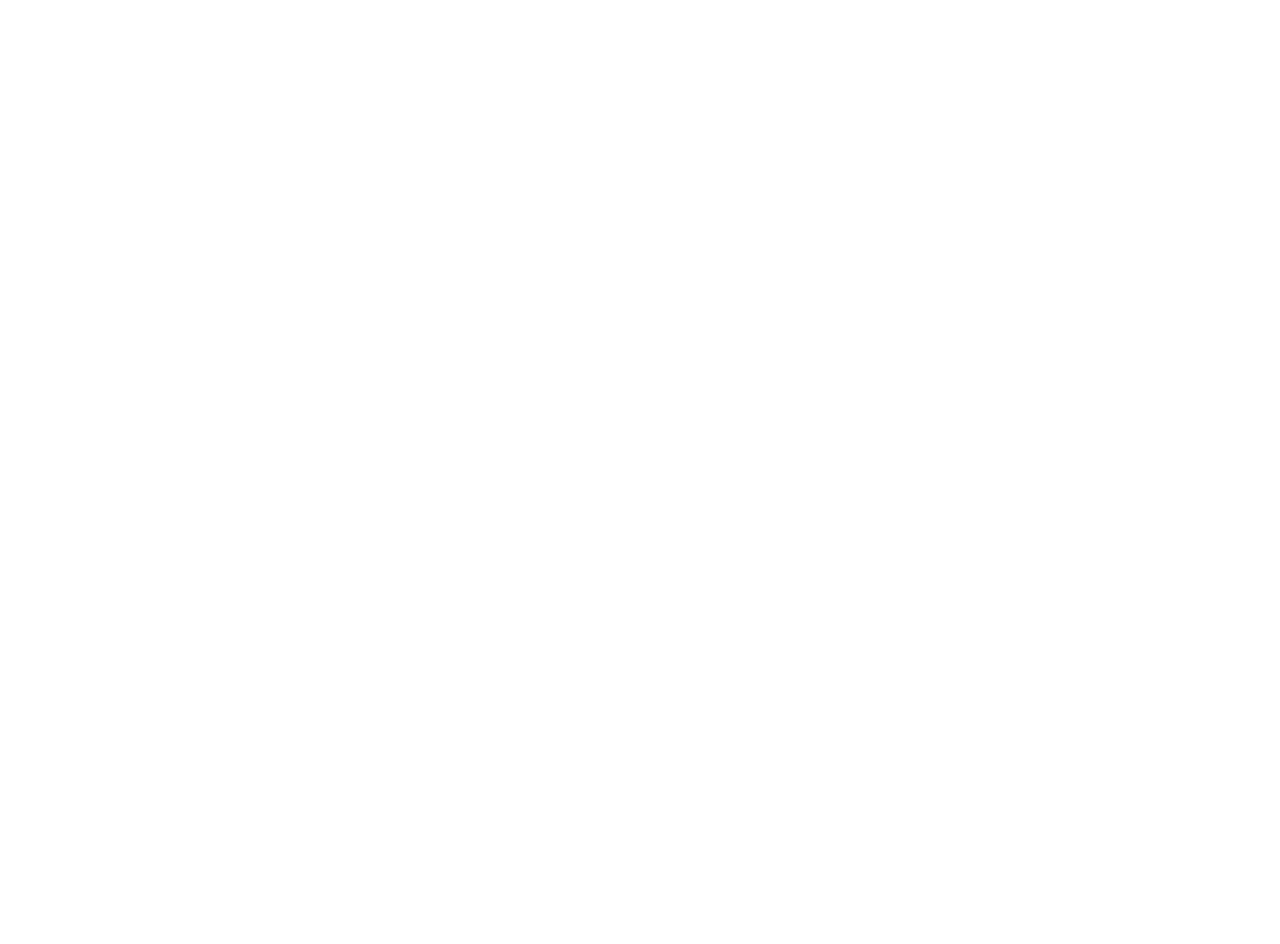
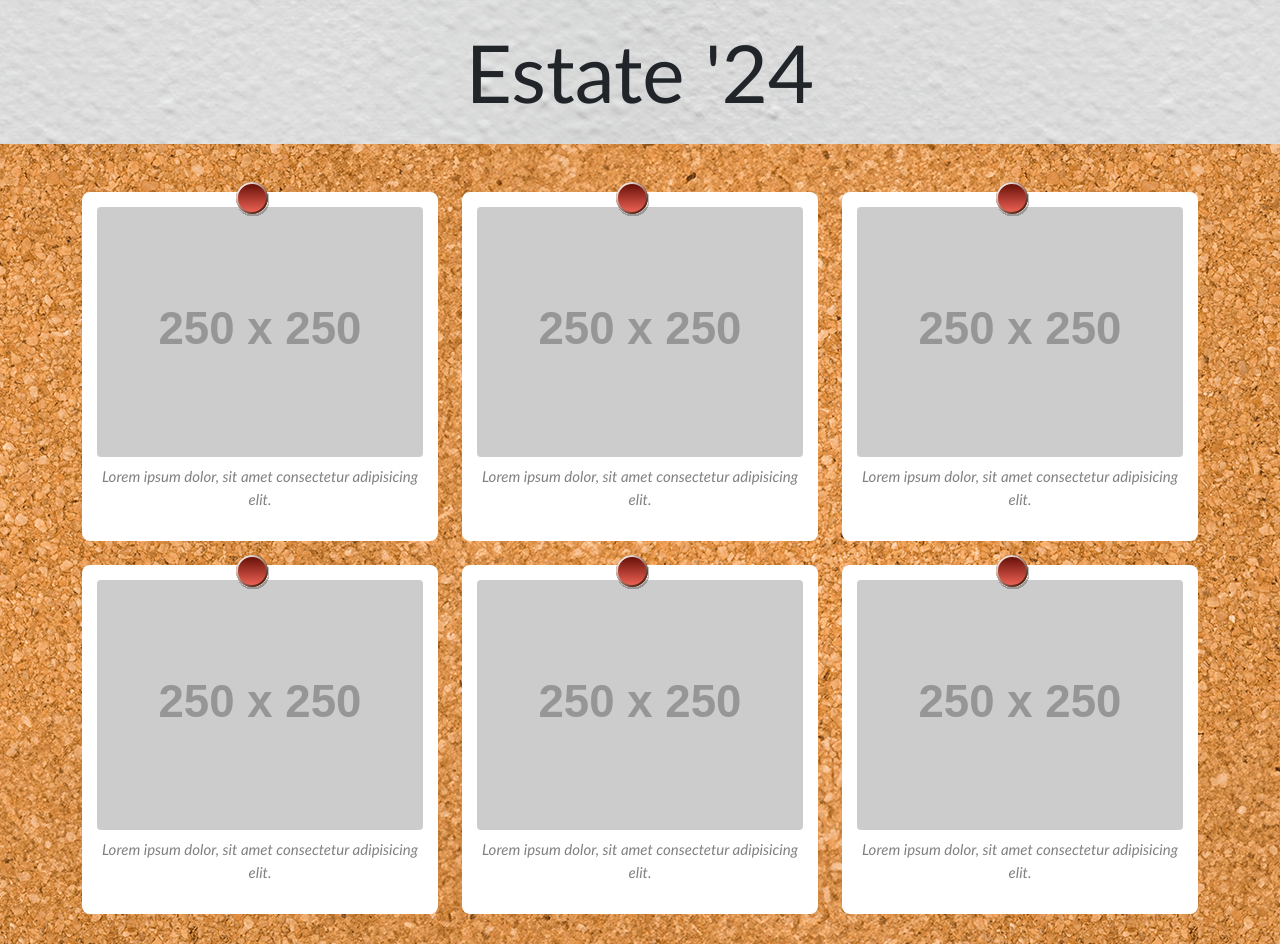
Before and after one commit to PatrizioFiori/js-photo-blog, a plain HTML site: page index.html in a window 1280 px wide. Before the commit the page ends 800 px from the top, so only its background shows below. Drawn offline with nearby package versions, Linux system fonts and the light colour scheme; placeholder pictures from the web are drawn by us.

Commit message:
Struttura HTML-CSS (def)

```diff
--- a/index.html
+++ b/index.html
@@ -19,6 +19,58 @@
 </head>
 <body>
 
+    <header class="w-100 display-1 text-center p-4">Estate '24</header>
+
+    <main class="vh-100">
+
+        <div class="container py-5">
+            <div class="row g-4">
+                <div class="col-md-4">
+                    <div class="card-utente">
+                        <img src="https://placehold.co/250" alt="">
+                        <p class="mt-2">Lorem ipsum dolor, sit amet consectetur adipisicing elit.</p>
+                    </div>
+                </div>
+
+                <div class="col-md-4">
+                    <div class="card-utente">
+                        <img src="https://placehold.co/250" alt="">
+                        <p class="mt-2">Lorem ipsum dolor, sit amet consectetur adipisicing elit.</p>
+                    </div>
+                </div>
+
+                <div class="col-md-4">
+                    <div class="card-utente">
+                        <img src="https://placehold.co/250" alt="">
+                        <p class="mt-2">Lorem ipsum dolor, sit amet consectetur adipisicing elit.</p>
+                    </div>
+                </div>
+
+                <div class="col-md-4">
+                    <div class="card-utente">
+                        <img src="https://placehold.co/250" alt="">
+                        <p class="mt-2">Lorem ipsum dolor, sit amet consectetur adipisicing elit.</p>
+                    </div>
+                </div>
+
+                <div class="col-md-4">
+                    <div class="card-utente">
+                        <img src="https://placehold.co/250" alt="">
+                        <p class="mt-2">Lorem ipsum dolor, sit amet consectetur adipisicing elit.</p>
+                    </div>
+                </div>
+
+                <div class="col-md-4">
+                    <div class="card-utente">
+                        <img src="https://placehold.co/250" alt="">
+                        <p class="mt-2">Lorem ipsum dolor, sit amet consectetur adipisicing elit.</p>
+                    </div>
+                </div>
+
+            </div>
+        </div>
+
+    </main>
 
 
     <script src="./script.js"></script>
--- a/style.css
+++ b/style.css
@@ -1,5 +1,56 @@
+
 * {
     margin: 0;
     border: 0;
     box-sizing: border-box;
 }
+
+
+header {
+    font-family: 'Trebuchet MS', 'Lucida Sans Unicode', 'Lucida Grande', 'Lucida Sans', Arial, sans-serif;
+    background-image: url(./img/wall.png) ;
+}
+
+main {
+    font-family: 'Trebuchet MS', 'Lucida Sans Unicode', 'Lucida Grande', 'Lucida Sans', Arial, sans-serif;
+    background-image: url(./img/cork.png);
+    overflow: scroll;
+}
+
+main::-webkit-scrollbar {
+    display: none;
+}
+
+.card-utente {
+    background: white;
+    text-align: center;
+    padding: 15px;
+    position: relative;
+    border-radius: 8px;
+
+}
+
+.card-utente::before {
+    content: '';
+    position: absolute;
+    width: 35px;
+    height: 35px;
+    background-image: url(./img/pin.svg);
+    top: -10px;
+    left: 43%;
+}
+
+.card-utente img {
+    width: 100%;
+    max-height: 250px;
+    object-fit: cover;
+    border-radius: 4px;
+    display: block;
+    margin: 0 auto;
+}
+
+.card-utente p {
+    font-size: 15px;
+    font-style: italic;
+    color: gray
+}
```
